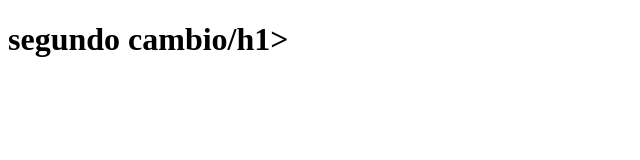
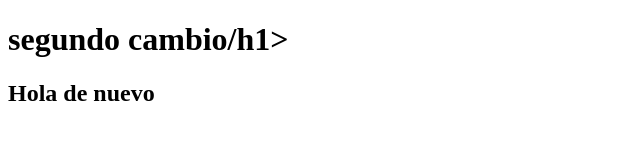
Before and after one commit to JeffersonCorb/prueba, a plain HTML site: page index.html in a window 1280 px wide. Shown: the whole page, without its empty margins (0-640 px from the left). Drawn offline with Linux system fonts and the light colour scheme.

Commit message:
agregue pagina y modifique index

```diff
--- a/index.html
+++ b/index.html
@@ -8,5 +8,6 @@
 	</head>
 	<body class="sapUiBody" id="content">
         <h1 >segundo cambio/h1>
+            <h2>Hola de nuevo</h2>
 	</body>
 </html>
```
Also changed, not shown: pagina.html (added, +1 -0 lines).
